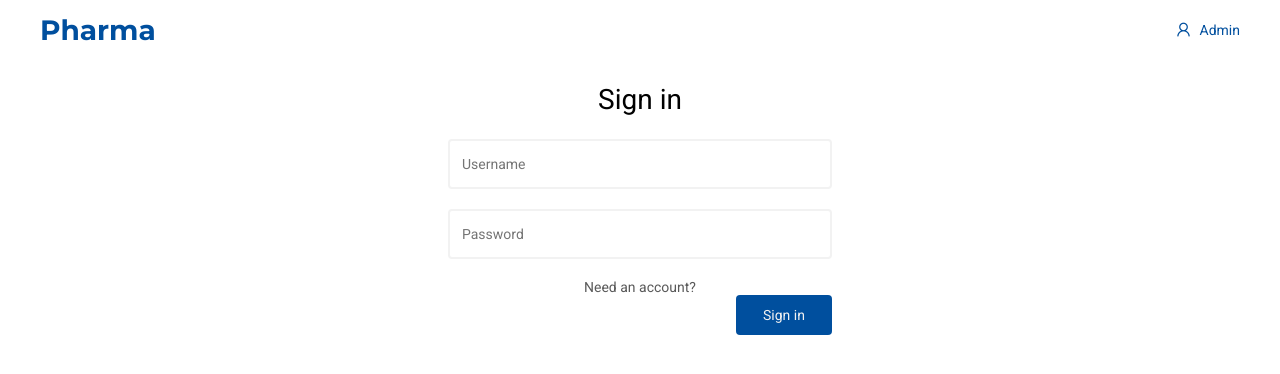
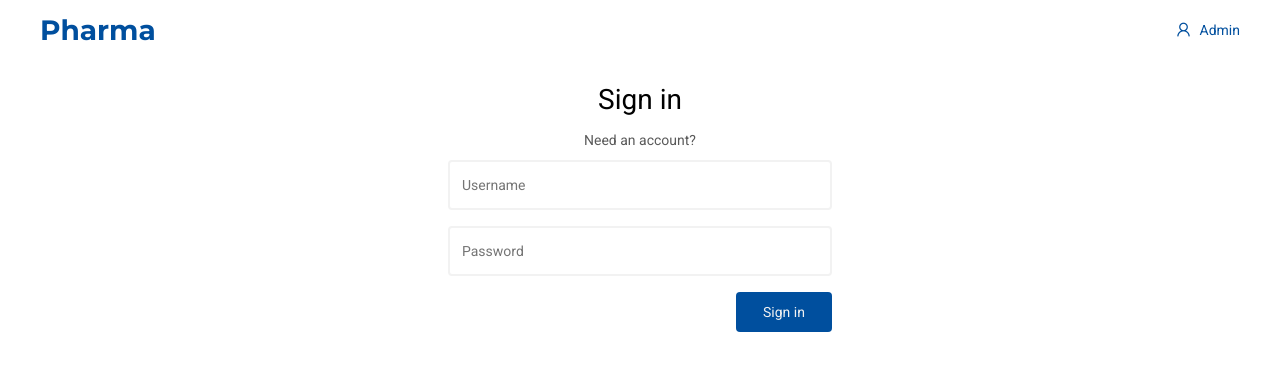
Before and after one commit to peter-yhc/pharma-web, a React (Create React App) app: page /login in a window 1280 px wide. Shown: the top 374 px of the page. Built offline with nearby package versions, Linux system fonts and the light colour scheme.

Commit message:
Move signup link up.

```diff
--- a/src/authentication/LoginPage.jsx
+++ b/src/authentication/LoginPage.jsx
@@ -15,10 +15,10 @@ const LoginPage = () => {
       <h2 className={styles.pageTitle}>
         Sign in
       </h2>
+      <a className={styles.signupLink} href="/signup">Need an account?</a>
       <form className={styles.form} onSubmit={handleSubmit}>
         <input type="text" placeholder="Username" />
         <input type="password" placeholder="Password" />
-        <a className={styles.signupLink} href="/signup">Need an account?</a>
         <button className={styles.signInButton} type="submit">
           Sign in
         </button>
--- a/src/authentication/LoginPage.module.css
+++ b/src/authentication/LoginPage.module.css
@@ -7,6 +7,7 @@
 .pageTitle {
     font-size: 28px;
     font-weight: normal;
+    margin-bottom: var(--margin-2);
 }
 
 .form {
@@ -18,7 +19,7 @@
 .form input {
     min-width: 30vw;
     height: 50px;
-    margin-bottom: 20px;
+    margin-bottom: var(--margin-2);
     border-radius: 4px;
     border: 2px solid var(--color-white);
     padding: 12px;
@@ -42,6 +43,7 @@
 .signupLink {
     color: var(--color-dark);
     text-decoration: none;
+    margin-bottom: var(--margin-1)
 }
 
 .signupLink:hover {
--- a/src/index.css
+++ b/src/index.css
@@ -4,6 +4,9 @@
   --color-white: hsl(0, 0%, 95%);
   --color-dark: hsl(0, 0%, 35%);
   --color-darker: hsl(0, 0%, 25%);
+  --margin-1: 12px;
+  --margin-2: 16px;
+  --margin-3: 24px;
 }
 
 body {
```
